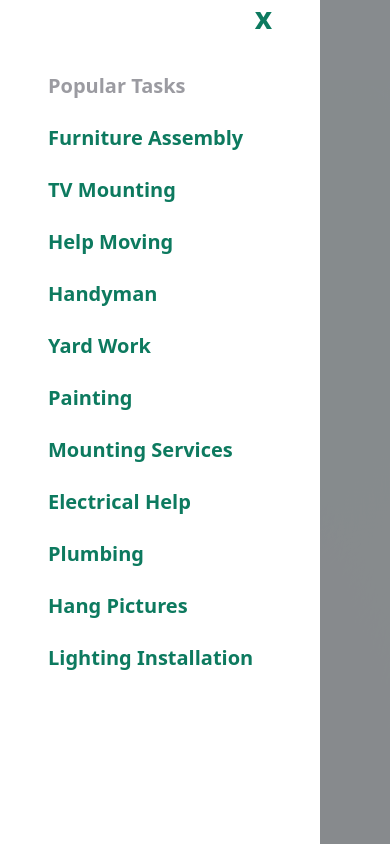
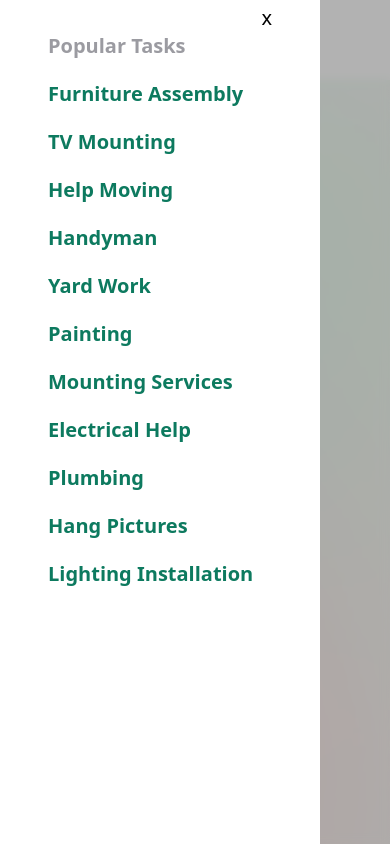
Before and after one commit to Elochukwu3/jb-task-searvice, a Next.js app: page / in a window 390 px wide. Built offline with nearby package versions, Linux system fonts and the light colour scheme; a web font is replaced by a local one.

Commit message:
Fix: sidebar times icon and modal

```diff
--- a/components/Menu/List.tsx
+++ b/components/Menu/List.tsx
@@ -3,7 +3,7 @@ import {linkList} from "@utils/store_data/link_list";
 const List = () => {
   return (
   <>
-    <span className="mx-auto block opacity-70 text-zinc-500  pt-3 w-full">
+    <span className="mx-auto block opacity-70 text-zinc-500  pt-3 max-sm:pt-0 w-full">
     Popular Tasks{" "}
   </span>
   {linkList.map((item) => (
--- a/components/Menu/MenuStyle.tsx
+++ b/components/Menu/MenuStyle.tsx
@@ -17,10 +17,10 @@ capitalize font-medium max-lg:font-normal px-2 cursor-pointer
     before:block before:border-slate-300 z-50 h-auto hidden  hover:block group-hover:inline-block
      right-0  border-x border-b border-slate-300 shadow-md bg-white pb-4"
     `
-    const UlWrapper = tw.div`w-full space-y-3 px-14  text-custom-greaner`;
+    const UlWrapper = tw.div`w-full space-y-3 px-14 pb-3 text-custom-greaner`;
 
-    const MobileStyle = tw.div`block overflow-scroll relative space-y-6 text-xl font-semibold pb-5 px-12 bg-white h-full w-80 text-custom-greaner`;
-    const MobileWrapper = tw.div`bg-[#7b7f82e6] z-50 block inset-0 sm:hidden fixed left-0`;
+    const MobileStyle = tw.div`block overflow-scroll relative space-y-5 text-xl font-semibold pb-5  bg-white h-auto w-full text-custom-greaner`;
+    const MobileWrapper = tw.div`bg-black z-50 block inset-0 sm:hidden  bg-opacity-30 backdrop-blur-sm fixed left-0`;
     const MobileMenuWrapper =tw.div`absolute top-0 z-50 space-y-6 w-full tex overflow-scroll bg-white h-full`
 
 export { Menu, MenuItem,  DeskTopDropDownWrapper, UlWrapper, MobileStyle, MobileWrapper, MobileMenuWrapper   };
--- a/components/Menu/Mobile.tsx
+++ b/components/Menu/Mobile.tsx
@@ -7,8 +7,9 @@ const Mobile = () => {
   const isTrue = "";
   return (
     <MobileWrapper>
+       <div className=" bg-white h-full w-80 px-12">
+       <div className="block ml-auto w-fit text-xl pt-1">x</div>
       <MobileStyle>
-        <div className="block ml-auto text-3xl w-fit">x</div>
         {isTrue ? (
           <>
             <MenuItem>location</MenuItem>
@@ -20,6 +21,7 @@ const Mobile = () => {
           <List />
         )}
       </MobileStyle>
+       </div>
     </MobileWrapper>
   );
 };
--- a/components/Menu/index.tsx
+++ b/components/Menu/index.tsx
@@ -12,7 +12,7 @@ const { isDropdownOpen, handleDropDown, handler } = useDropDown()
   return (
     <MenuWrappper>
       <MenuItem>location</MenuItem>
-      <MenuItem onClick={handleDropDown} onMouseEnter={()=>handler(true)}  $bool={true}>
+      <MenuItem $bool={true}>
          service
       <DropDown/>
       </MenuItem>
```
